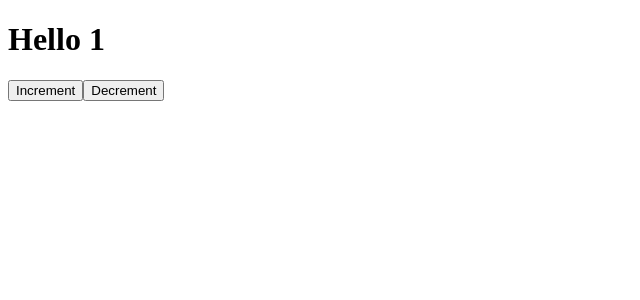
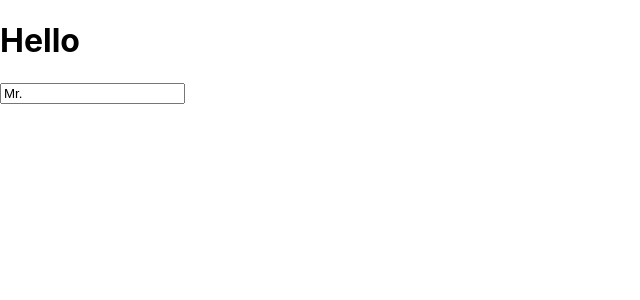
Before and after one commit to drinkwale/react-hook, a React (Create React App) app: page / in a window 1280 px wide. Shown: the top 300 px of the page, without its empty margins (0-640 px from the left). Built offline with nearby package versions, Linux system fonts and the light colour scheme.

Commit message:
#1.1 useInput

```diff
--- a/src/index.js
+++ b/src/index.js
@@ -1,15 +1,22 @@
 import React, { useState } from "react";
 import ReactDOM from "react-dom";
 
+import "./index.css";
+
+const useInput = (initialValue) => {
+    const [value, setValue] = useState(initialValue);
+    const onChange = (event) => {
+        console.log(event.target);
+    };
+    return { value };
+};
+
 const App = () => {
-    const [item, setItem] = useState(1);
-    const incrementItem = () => setItem(item + 1);
-    const decrementItem = () => setItem(item - 1);
+    const name = useInput("Mr.");
     return (
         <div className="App">
-            <h1>Hello {item}</h1>
-            <button onClick={incrementItem}>Increment</button>
-            <button onClick={decrementItem}>Decrement</button>
+            <h1>Hello</h1>
+            <input placeholder="Name" {...name}></input>
         </div>
     );
 };
```
